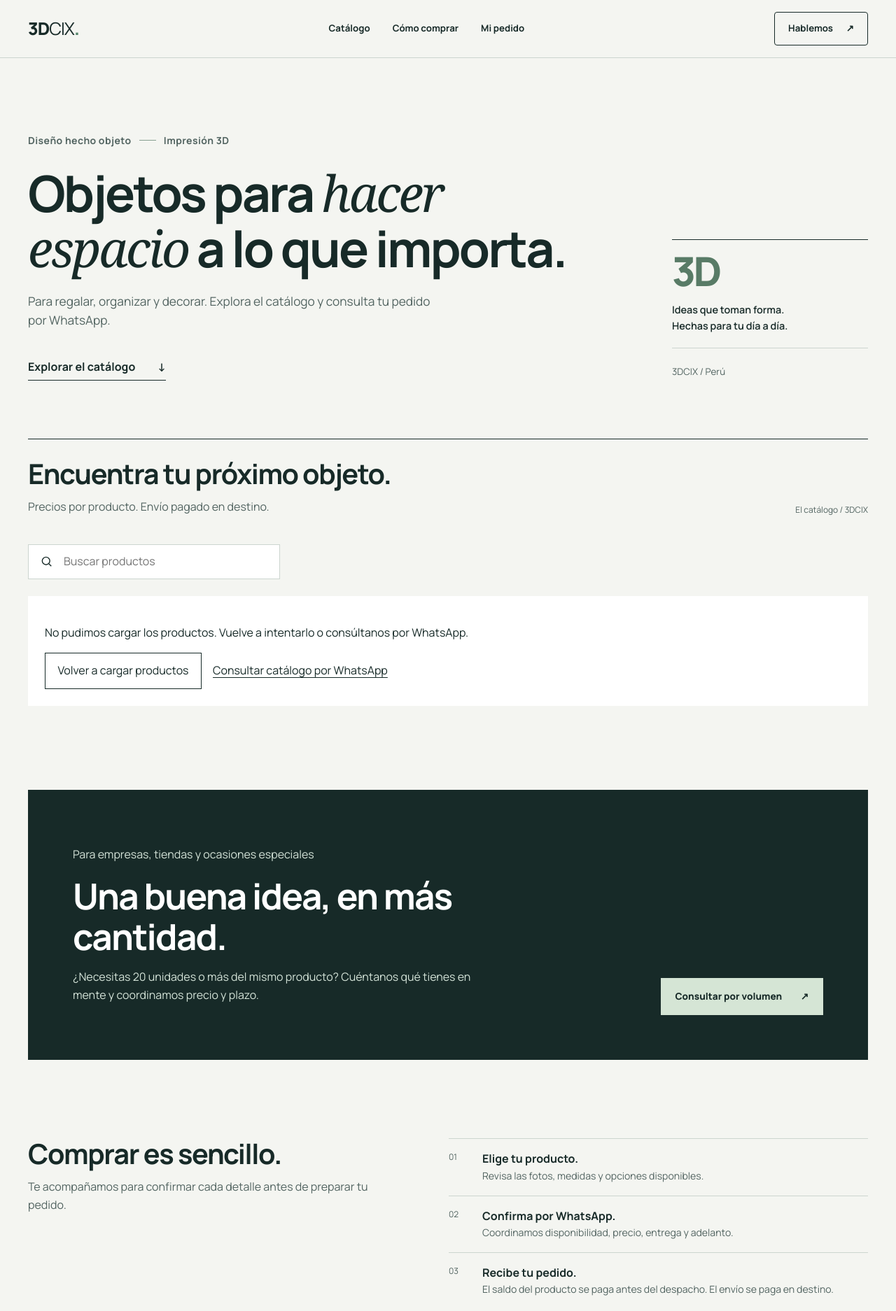
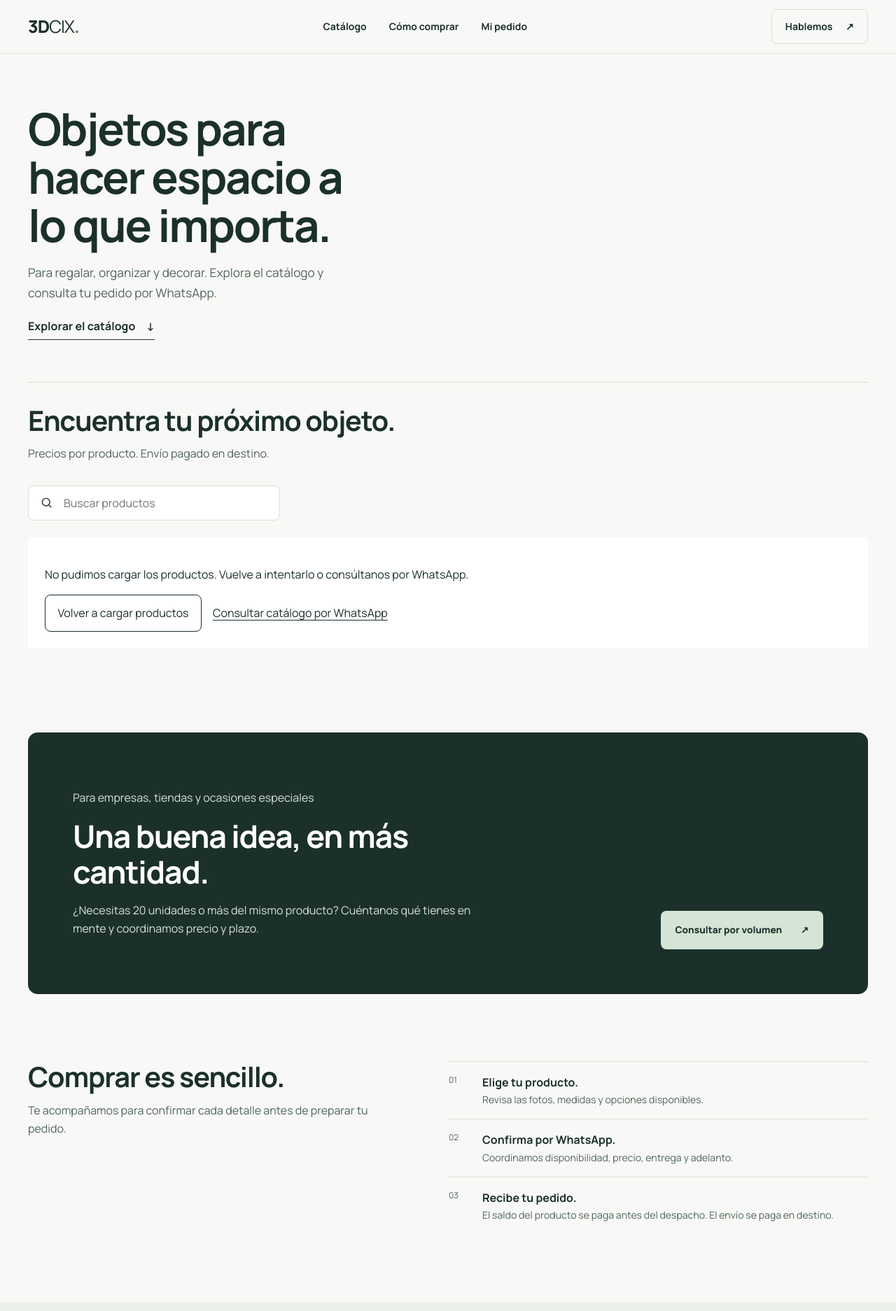
Before and after one commit to Juangular/3dcix, a plain HTML site: page index.html in a window 1280 px wide. Shown: the top 1874 px of the page at 70% size. Drawn offline with Linux system fonts and the light colour scheme; no server answers.

Commit message:
Mejorar diseño minimalista de la tienda

```diff
--- a/index.html
+++ b/index.html
@@ -27,12 +27,11 @@
 </div></header>
 <main id="contenido-principal">
   <section class="intro shell" aria-labelledby="intro-title">
-    <div><p class="intro-note">Diseño hecho objeto <span></span> Impresión 3D</p>
-      <h1 id="intro-title">Objetos para <em>hacer espacio</em> a lo que importa.</h1>
+    <div>
+      <h1 id="intro-title">Objetos para hacer espacio a lo que importa.</h1>
       <p class="intro-copy">Para regalar, organizar y decorar. Explora el catálogo y consulta tu pedido por WhatsApp.</p>
       <a class="text-link" href="#catalogo-section">Explorar el catálogo <span aria-hidden="true">↓</span></a>
     </div>
-    <aside class="intro-aside"><span class="intro-aside-mark" aria-hidden="true">3D</span><p>Ideas que toman forma.<br>Hechas para tu día a día.</p><span class="intro-line"></span><small>3DCIX / Perú</small></aside>
   </section>
   <section id="catalogo-section" class="catalogo-section shell" tabindex="-1" aria-labelledby="catalogo-titulo">
     <div class="section-heading"><div><h2 id="catalogo-titulo">Encuentra tu próximo objeto.</h2><p>Precios por producto. Envío pagado en destino.</p></div><span class="section-side">El catálogo / 3DCIX</span></div>
--- a/styles.css
+++ b/styles.css
@@ -47,4 +47,43 @@
  .order-controls label:nth-of-type(1){grid-column:1}.order-controls select{grid-column:1;grid-row:2}.order-controls label:nth-of-type(2){grid-column:2;grid-row:1}.order-controls input{grid-column:2;grid-row:2;width:100%}
 }
 @media(max-width:800px){.order-layout{grid-template-columns:minmax(0,1fr);gap:2.5rem}.order-page{padding-block:2rem 4rem}}
+@media(prefers-reduced-motion:reduce){*,*::before,*::after{animation-duration:.01ms!important;animation-iteration-count:1!important;transition-duration:.01ms!important;scroll-behavior:auto!important}.tarjeta-producto:hover .carrusel img.activa{transform:none}}
+
+/* Una tienda tranquila: el producto y las acciones marcan la jerarquía. */
+:root{--paper:#f8f9f6;--ink:#1c302b;--muted:#52645d;--line:#d6dfd7;--accent:#285c4f}
+body{line-height:1.65}
+.shell{width:min(1280px,calc(100% - 80px))}
+.site-header{background:var(--paper);border-color:#e1e7df}
+.header-inner{min-height:76px}
+.site-header nav a,.header-contact{font-size:.875rem}
+.header-contact{border-color:var(--line);border-radius:8px}
+.intro{display:block;padding-block:4.5rem 3.75rem}
+.intro h1{max-width:15ch;margin:0;font-size:clamp(2.6rem,5vw,5rem);line-height:1.08;letter-spacing:-.035em}
+.intro-copy{margin:1.25rem 0 0;max-width:43ch}
+.text-link{margin-top:1.2rem;gap:1rem}
+.section-heading{border-color:var(--line);padding-top:2rem}
+.section-heading h2,.how h2,.bulk h2{letter-spacing:-.03em}
+.section-side{display:none}
+.catalog-tools{margin-top:2rem}
+.search,.tag,.btn-outline,.btn-primary,.btn-light,.product-info input,.product-info select,.order-controls input,.order-controls select,.order-summary input,.order-summary select,.order-summary textarea{border-radius:8px}
+.tags{gap:.5rem}
+.tag{background:#fff;font-weight:600}
+.tag.active{background:var(--ink)}
+.contenedor-grid{gap:3rem 1.5rem}
+.carrusel{border-radius:12px;background:#edf1eb}
+.info-producto{padding-top:1.1rem}
+.info-producto h3{letter-spacing:-.02em}
+.btn-carrusel{border-radius:50%}
+.bulk{border-radius:14px;padding:clamp(2rem,5vw,4rem)}
+.bulk h2{font-size:clamp(2rem,3.5vw,3.5rem)}
+.how{padding-block:6rem}
+.site-footer{background:#eaf0e9}
+.order-summary{border-radius:12px;background:#eaf0e9}
+.product-info .disponibilidad-producto{border-radius:8px}
+.order-price,.order-total strong,.precio{font-variant-numeric:tabular-nums}
+.header-contact,.tag,.btn-primary,.btn-outline,.btn-light,.boton-comprar,.text-link{transition:background-color .2s ease,color .2s ease,border-color .2s ease}
+.carrusel img{transition:transform .35s ease}
+@media(hover:hover){.tarjeta-producto:hover .carrusel img.activa{transform:scale(1.025)}}
+@media(max-width:800px){.shell{width:calc(100% - 40px)}.intro{padding-block:3.5rem 3rem}.how{padding-block:4rem}}
+@media(max-width:480px){.intro{padding-block:2.5rem 2.75rem}.intro h1{font-size:clamp(2.3rem,10vw,3rem)}.section-heading{padding-top:1.5rem}.contenedor-grid{gap:2.5rem}.bulk{border-radius:12px}}
 @media(prefers-reduced-motion:reduce){*,*::before,*::after{animation-duration:.01ms!important;animation-iteration-count:1!important;transition-duration:.01ms!important;scroll-behavior:auto!important}}
```
Also changed, not shown: 1 other file.
